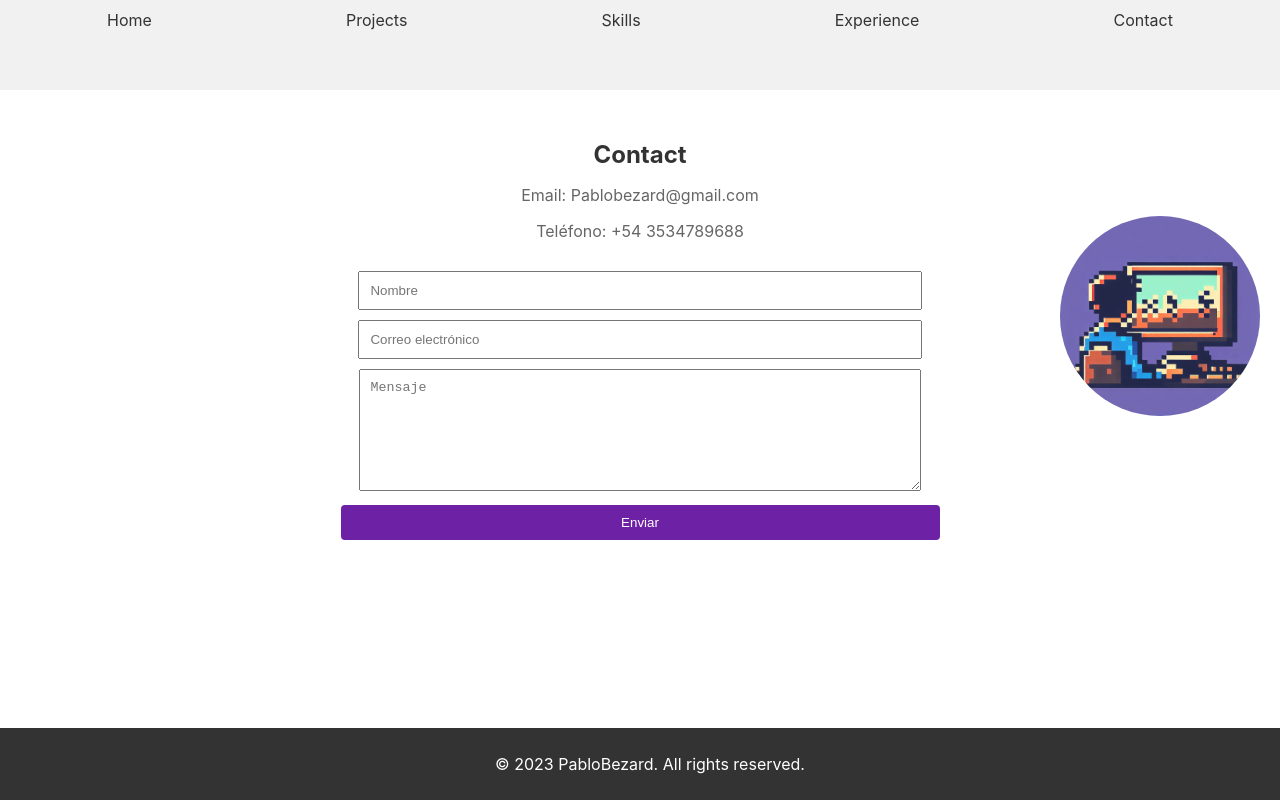
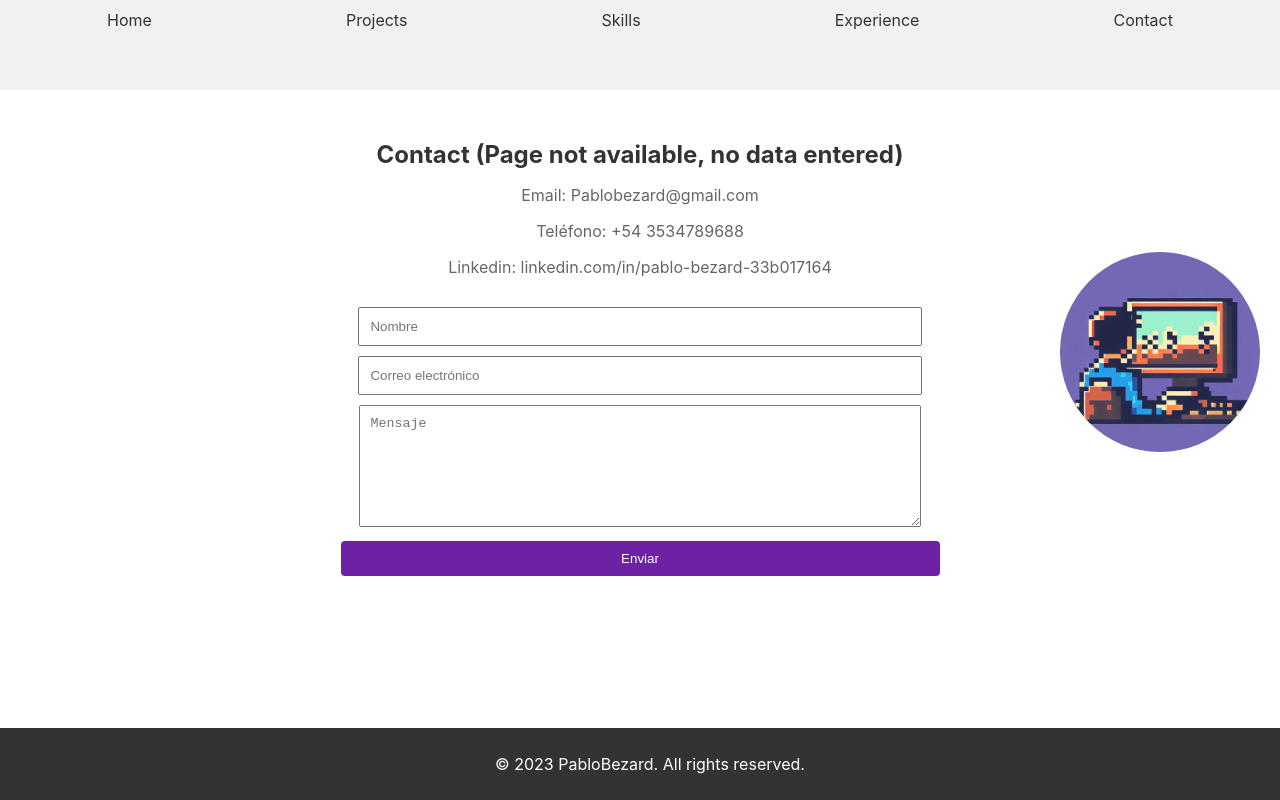
Before and after one commit to pablobezard/Portfolio, a React (Create React App) app: page /contact in a window 1280 px wide. Built offline with nearby package versions, Linux system fonts and the light colour scheme.

Commit message:
actualization

```diff
--- a/src/components/Contact/Contact.jsx
+++ b/src/components/Contact/Contact.jsx
@@ -13,14 +13,15 @@ const Contact = () => {
       exit={{ opacity: 0, x: 100 }}
       transition={{ duration: 0.5 }}
     >
-      <h2>Contact</h2>
+      <h2>Contact (Page not available, no data entered)</h2>
       <div className="contact-info">
         <p>Email: Pablobezard@gmail.com</p>
         <p>Teléfono: +54 3534789688</p>
+        <p>Linkedin: linkedin.com/in/pablo-bezard-33b017164</p>
       </div>
       <div className="contact-content">
         <form className="contact-form">
-          <input type="text" placeholder="Nombre" />
+          <input type="text" placeholder="Nombre " />
           <input type="email" placeholder="Correo electrónico" />
           <textarea placeholder="Mensaje"></textarea>
           <button type="submit">Enviar</button>
--- a/src/components/Projects/Projects.jsx
+++ b/src/components/Projects/Projects.jsx
@@ -68,7 +68,7 @@ const Projects = () => {
       transition={{ duration: 0.5 }}
     >
       <div className="titulo_card">
-        <h2 className="titulo">Mis proyectos</h2>
+        <h2 className="titulo">My projects ( in development ) </h2>
       </div>
       <div className="projects">
         {projects.map((project) => (
```
Also changed, not shown: 21 other files (tests, documents, lock files or other folders).
